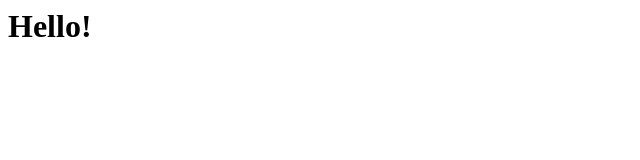
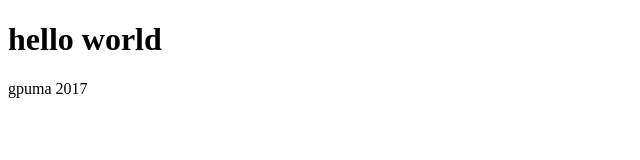
Before and after one commit to Aayushi1301/RestaurantApp, a plain HTML site: page index.html in a window 1280 px wide. Shown: the whole page, without its empty margins (0-640 px from the left). Drawn offline with Linux system fonts and the light colour scheme.

Commit message:
Update index.html

```diff
--- a/index.html
+++ b/index.html
@@ -1 +1,11 @@
-<h1>Hello!</h1>
+<!DOCTYPE html>
+<html>
+<head>
+  <meta charset="UTF-8">
+  <title>Aayushi</title>
+</head>
+<body>
+  <h1>hello world</h1>
+  <footer>gpuma 2017</footer>
+</body>
+</html>
```
